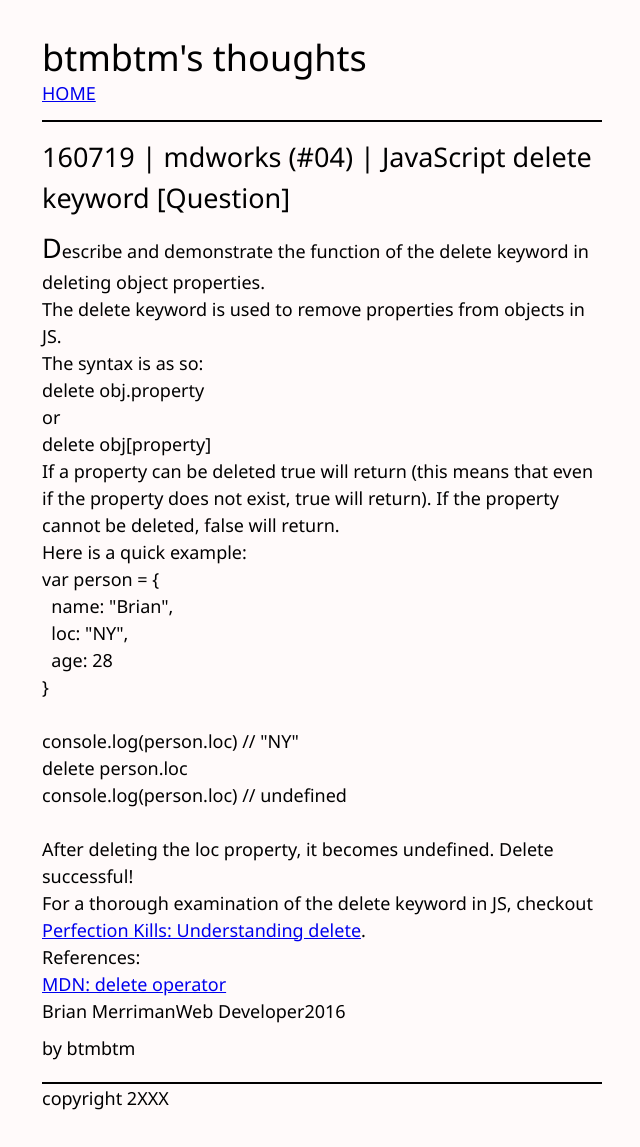
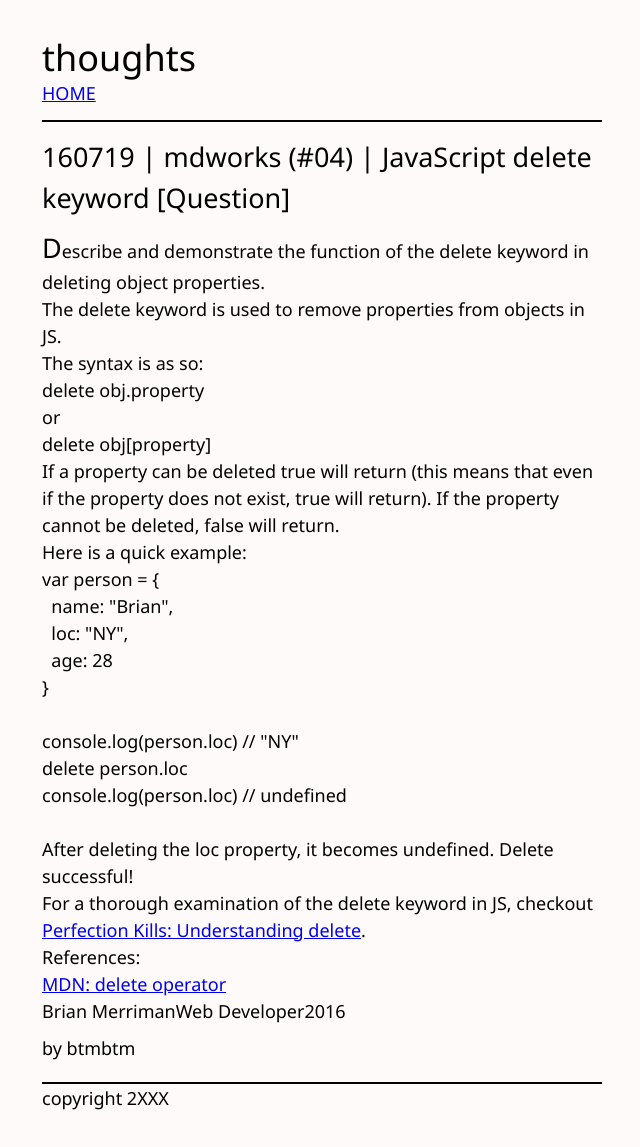
Before and after one commit to btmbtm/btmbtm.github.io, a Jekyll site: the page built from MDWork/2016-07-19-mdworks-04-question-JS-delete-keyword.md, in a window 1280 px wide. Shown: the whole page, without its empty margins (318-958 px from the left). Built offline with Jekyll 4.4.1, drawn with Linux system fonts in a browser that asks for light colours.

Commit message:
UPDATE PAGE HEADERS

```diff
--- a/_layouts/post.html
+++ b/_layouts/post.html
@@ -3,7 +3,7 @@ layout: default
 ---
 
 <header>
-	<h1 class="header__title">btmbtm's thoughts</h1>
+	<h1 class="header__title">thoughts</h1>
 	<nav class="header__nav"><a href="http://btmbtm.github.io/"> HOME </a></nav>
 </header>
 
--- a/index.html
+++ b/index.html
@@ -3,7 +3,7 @@ layout: default
 title: btmbtm's homepage
 ---
 <header>
-	<h1 class="header__title">btmbtm's homepage</h1>
+	<h1 class="header__title">btmbtm</h1>
 	<nav class="header__nav">HOME</nav>
 </header>
 
```
